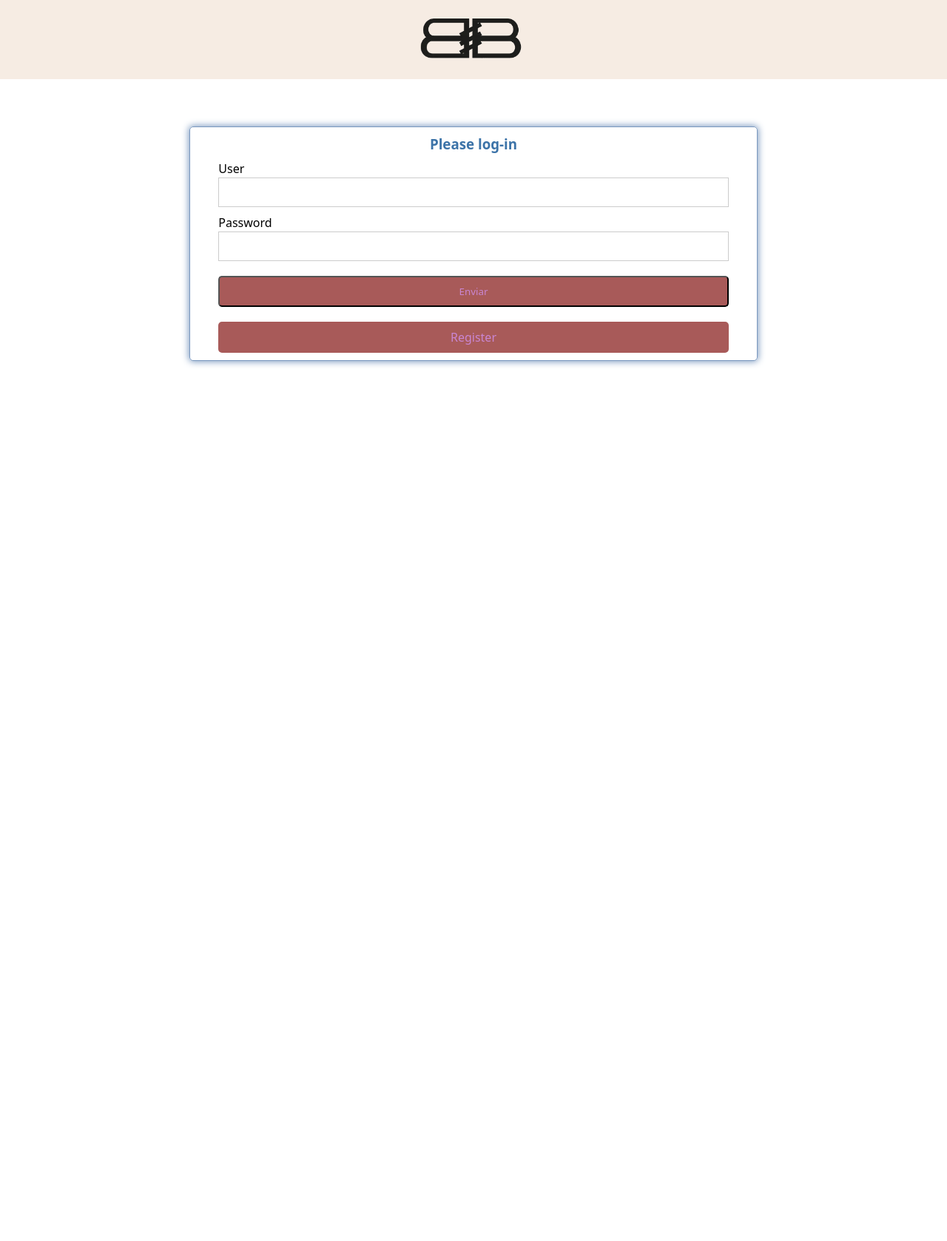
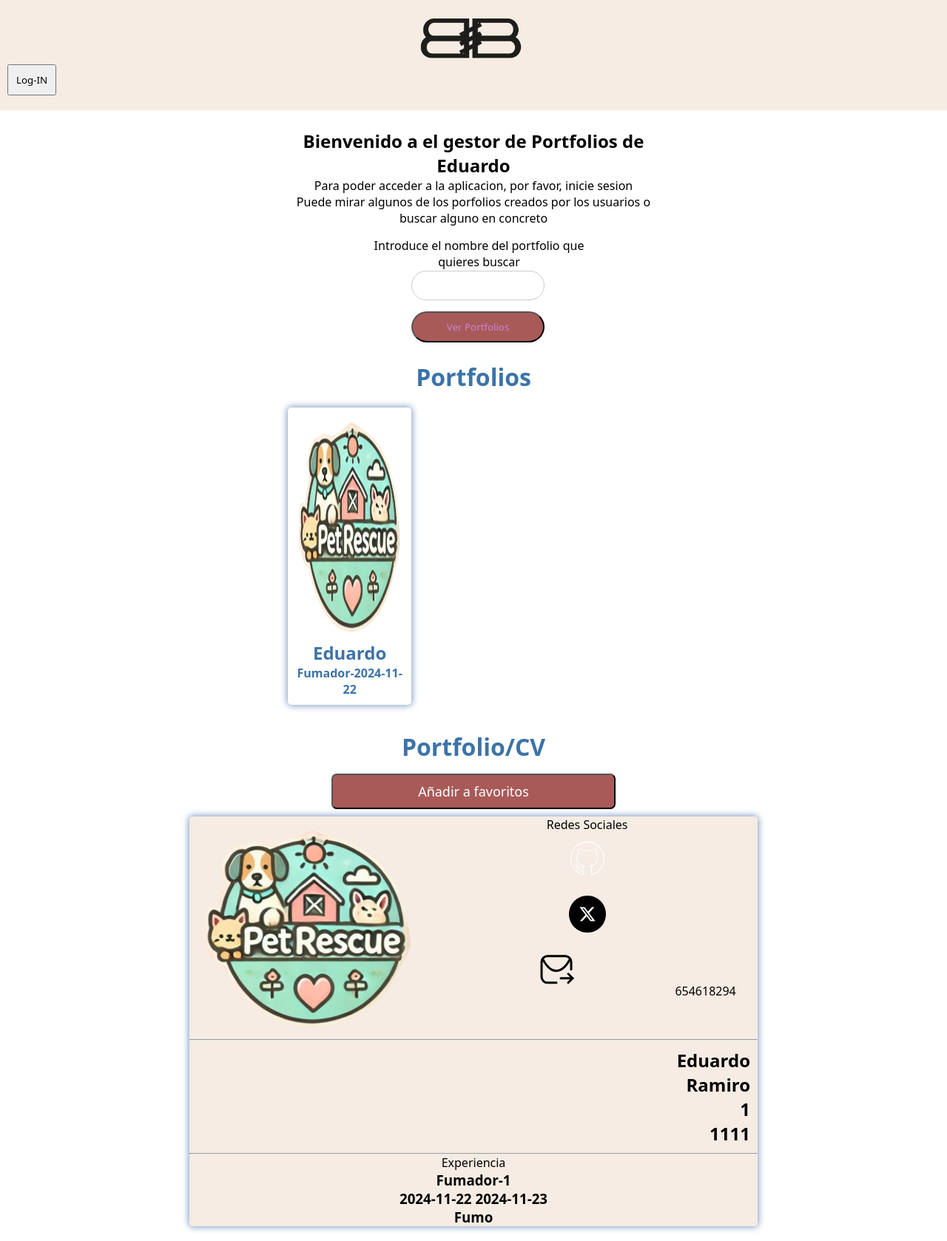
Before and after one commit to eduuramirooo/PortfolioTrabajo, a PHP site: page /index.php?portfolio=1 in a window 1280 px wide. Shown: the whole page at 74% size. Before the commit the page ends 495 px from the top, so only its background shows below. Run offline with PHP 8.4, Linux system fonts and the light colour scheme; data comes from the database, SQL or seed files in the repository; both versions use the stored data as it was after the commit.

Commit message:
acabar fav

```diff
--- a/htdocs/css/styles.css
+++ b/htdocs/css/styles.css
@@ -411,7 +411,69 @@ header .grid3 a{
   border: none;
   box-shadow: none;
 }
+#iniciarSesionButton{
+  display: flex;
+  position: relative;
+  padding: 10px;
 
+  right: 10px;
+}
+.loginForm{
+  position: absolute;
+  right: 100%;
+  /* volver a estado normal 22% */
+  margin-top: 20px;
+  transition: right 0.5s ease;
+}
+.container-fav{
+  width: 40%;
+  margin-left: 30%;
+  text-align: center;
+  margin-top: 20px;
+  border-radius: 5px;
+  padding: 5px;
+}
+.container-fav form{
+margin-top: 15px;
+border: none;
+box-shadow: none;
+margin-bottom: 15px;
+}
+.container-fav form button{
+  margin: 10px;
+  width: 60%;
+  margin-left: 22%;
+  border-radius: 100000px;
+  margin-top: 5px;
+}
+.container-fav form input{
+  width: 60%;
+  margin-left: 22%;
+  border-radius: 100000px;
+}
+.container-fav .portfolios{
+  width: 100%;
+  margin-left: 0%;
+}
+.container-fav .portfolioPreview{
+  width: 100%;
+  margin-left: 0%;
+}
+.portfolioA{
+  margin-bottom: 20px;
+}
+#añadirP{
+  margin: 10px;
+    width: 30%;
+    margin-left: 35%;
+    margin-top: 5px;
+    margin-bottom: 10px;
+    padding: 10px;
+    background-color: var(--red-brown);
+    color: white;
+    font-size: large;
+    border-radius: 7px;
+}
 .visible{
   opacity: 1;
   transform: translateY(0);
--- a/htdocs/index.php
+++ b/htdocs/index.php
@@ -39,7 +39,8 @@
                     echo "<a href='index.php?corr=2'>Agregar Porfolio</a>";
                     echo "<a href='logout.php'>Log-Out</a></div>";
                 }else{
-                   echo" <img src='./img/logo.png' alt='logo'>";
+                   echo"<a href='index.php'> <img src='./img/logo.png' alt='logo'></a>";
+                   echo"<button id='iniciarSesionButton'>Log-IN</button>";
                 }
             ?>
 
@@ -51,7 +52,6 @@
             if($editar){
                 include_once("editarP.php");
             }else{
-
                 $_SESSION['idPortfolio']=$portfolio;
                 include_once("portfolio.php");
             }
@@ -82,6 +82,11 @@
 
     }
     else{
+        include_once("mainSinIniciar.php");
+        if(isset($portfolio)){
+            $_SESSION['idPortfolio']=$portfolio;
+            include_once("portfolio.php");
+        }
         // Si no está registrado vemos si quiere iniciar sesion o registrarse
         if($idW == 1){
             include_once("register.php");
--- a/htdocs/js/funciones.js
+++ b/htdocs/js/funciones.js
@@ -0,0 +1,40 @@
+window.onload = () => {
+    // ONLOAD, cargo el localStorage y si el url=id es igual a 1, el boton cambia a eliminar de favoritos
+    const paginaActual=window.location.href;
+    const form=document.querySelector(".loginForm");
+    const boton=document.querySelector("#iniciarSesionButton");
+    const container=document.querySelector(".container-fav");
+    const portfolioA = document.querySelector('.portfolioA');
+    let urlParams = new URLSearchParams(window.location.search);
+    let id = urlParams.get('portfolio');
+    boton.addEventListener("click",()=>{
+        form.style.right="22%";
+        boton.style.display="none";
+        container.style.display="none";
+        portfolioA.style.display="none";º
+    });
+    if(paginaActual === "http://localhost/index.php?id=1"){
+        container.style.display = "none";
+        boton.style.display = "none";
+    }
+    const portfolio = document.querySelectorAll('.portfolioPreview');
+        for (let i = 0; i < portfolio.length; i++) {
+            cargarAtributos(portfolio[i], i * 200); // Cada iteración tiene un retraso adicional
+        }
+        function cargarAtributos(atributo, tiempo) {
+            setTimeout(() => {
+                atributo.classList.add('visible');
+            }, tiempo);
+        }
+
+        //Cargar localStorage
+        const botonFav = document.querySelector('#añadirP');
+        botonFav.addEventListener('click', () => {
+            if(id!=null){
+                localStorage.setItem("fav", id);
+                botonFav.innerHTML = "Añadido a favoritos";
+                botonFav.disabled = true;
+            }
+        });
+
+}
--- a/htdocs/login.php
+++ b/htdocs/login.php
@@ -30,8 +30,7 @@
         }
     }
 ?>
-
-<form action="login.php" method="post" id="loginForm">
+<form action="login.php" method="post" id="loginForm" class="loginForm">
     <h3>Please log-in</h3>
     <label for="username">User</label>
     <input type="text" name="username" id="username" required>
--- /dev/null
+++ b/htdocs/mainSinIniciar.php
@@ -0,0 +1,47 @@
+
+
+
+
+
+<?php
+        include_once("conectar.php");
+        $conectar = new Conectar("localhost", "root", "", "portfolio");
+    if($_SERVER["REQUEST_METHOD"]=="GET"){
+        //Iniciamos la conexion con la BBDD
+        //Recogemos los datos del formulario
+        $nombreP=$_GET['nombreP']??null;
+
+    }
+?>
+
+<div class="container-fav">
+<h2>Bienvenido a el gestor de Portfolios de Eduardo</h2>
+<p>Para poder acceder a la aplicacion, por favor, inicie sesion</p>
+<p>Puede mirar algunos de los porfolios creados por los usuarios o buscar alguno en concreto</p>
+<form action="mainSinIniciar.php" method="get" >
+    <label for="nombreP">Introduce el nombre del portfolio que quieres buscar</label>
+<input type="text" name='nombreP' placeholder="">
+    <button type="submit">Ver Portfolios</button>
+</form>
+<?php
+    $query = $conectar->recibir_datos("SELECT * FROM port WHERE activo = 1");
+if($query){
+    echo"<h1>Portfolios</h1>";
+    echo "<div class='portfolios'>";
+    foreach($query as $row){
+        $getDatos = $conectar->recibir_datos("SELECT h.name, h.img, e.company, e.fechaE FROM head h INNER JOIN linea_experiencia e ON h.id_portfolio = e.id_portfolio WHERE h.id_portfolio = ".$row['id']."");
+        if($getDatos){
+            foreach($getDatos as $rows){
+               echo "<div class='portfolioPreview'><a href='index.php?portfolio=".$row['id']."' > ";
+               echo "<img src='".$rows['img']."' alt='".$rows['name']."'>
+               <div class='info'>";
+               echo "<h2>".$rows['name']."</h2>";
+                   echo "<h4>".$rows['company']."-".$rows['fechaE']."</h4>";
+               echo " </div></div></a>";
+           }
+
+       }
+    }
+    echo "</div></div>";
+}
+?>
--- a/htdocs/portfolio.php
+++ b/htdocs/portfolio.php
@@ -6,7 +6,7 @@
            portfolio.classList.add('visible');
         },200); });
     </script>";
-$id= $_SESSION['id'];
+$id= $_SESSION['id']?? null;
     include_once ("conectar.php");
     $conectar = new Conectar("localhost", "root", "", "portfolio");
     $portfolio= $_SESSION['idPortfolio'] ;
@@ -19,20 +19,23 @@ $id= $_SESSION['id'];
         $queryPortfolio = $conectar->recibir_datos("SELECT * FROM port WHERE id = $portfolio");
         $estado = $queryPortfolio[0]['activo'];
         $querySocial = $conectar->recibir_datos("SELECT * FROM social WHERE id_portfolio = $portfolio");
-        echo "<h1>Portfolio/CV</h1>";
+        echo "<div class='portfolioA'><h1>Portfolio/CV</h1>";
 
+        echo "<div id='ignorar'>";
+        if(isset($id)){
+                echo "<form action='logica.php' method='get' >";
+                   echo" <a href='index.php?portfolio=".$portfolio."&editar=true'>Editar</a>";
 
-        echo "<div id='ignorar'>
+                    if($estado == 1){
+                        echo "<button type='submit' value='1' id='eliminarP' name='e' class='btnIE'>Eliminar</button>";
+                    }else{
+                        echo "<button type='submit' value='2' id='eliminarP' name='e' class='btnIE'>Restaurar</button>";
+                    }
+                echo "</form></div>";
+                }
+                    echo "<button id='añadirP' class='btnIE'>Añadir a favoritos</button>";
 
-            <form action='logica.php' method='get' >
-                <a href='index.php?portfolio=".$portfolio."&editar=true'>Editar</a>";
-                if($estado == 1){
-                    echo "<button type='submit' value='1' id='eliminarP' name='e' class='btnIE'>Eliminar</button>";
-                }else{
-                    echo "<button type='submit' value='2' id='eliminarP' name='e' class='btnIE'>Restaurar</button>";
-                }
-           echo "</div>";
-
+        echo "</div>";
 
         echo "<div class='portfolio'>";
         foreach($queryH as $row){
@@ -66,7 +69,7 @@ $id= $_SESSION['id'];
             echo"</div>";
 
         }
-        echo "</div>";
+        echo "</div></div></div>";
 
 
 ?>
--- a/htdocs/register.php
+++ b/htdocs/register.php
@@ -20,7 +20,7 @@
                 }
         }}
     ?>
-    <form id="registerForm" action="register.php" method="POST">
+    <form id="registerForm" action="register.php" method="POST" style="margin-top: 20px;">
         <h3>Please register</h3>
         <label for="name">Name</label>
         <input type="text" name="name" id="name" required maxlength="20">
@@ -30,5 +30,5 @@
         <input type="password" name="password" required>
         <p id="errorLog"></p>
         <button type="submit">Enviar</button>
-        <a href="index.php?id=2">Login</a>
+        <a href="index.php?id=2">Salir</a>
     </form>
```
Also changed, not shown: htdocs/portfolio.sql (+6 -5 lines).
